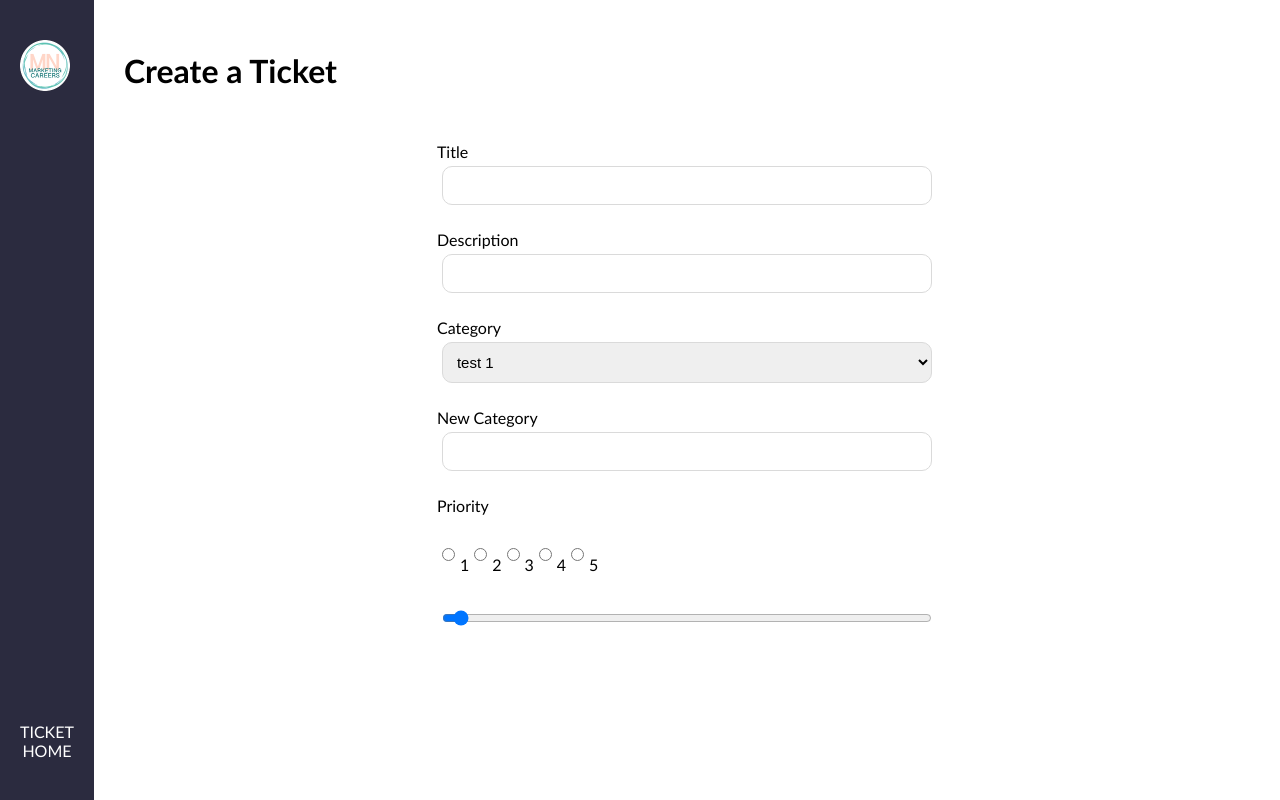
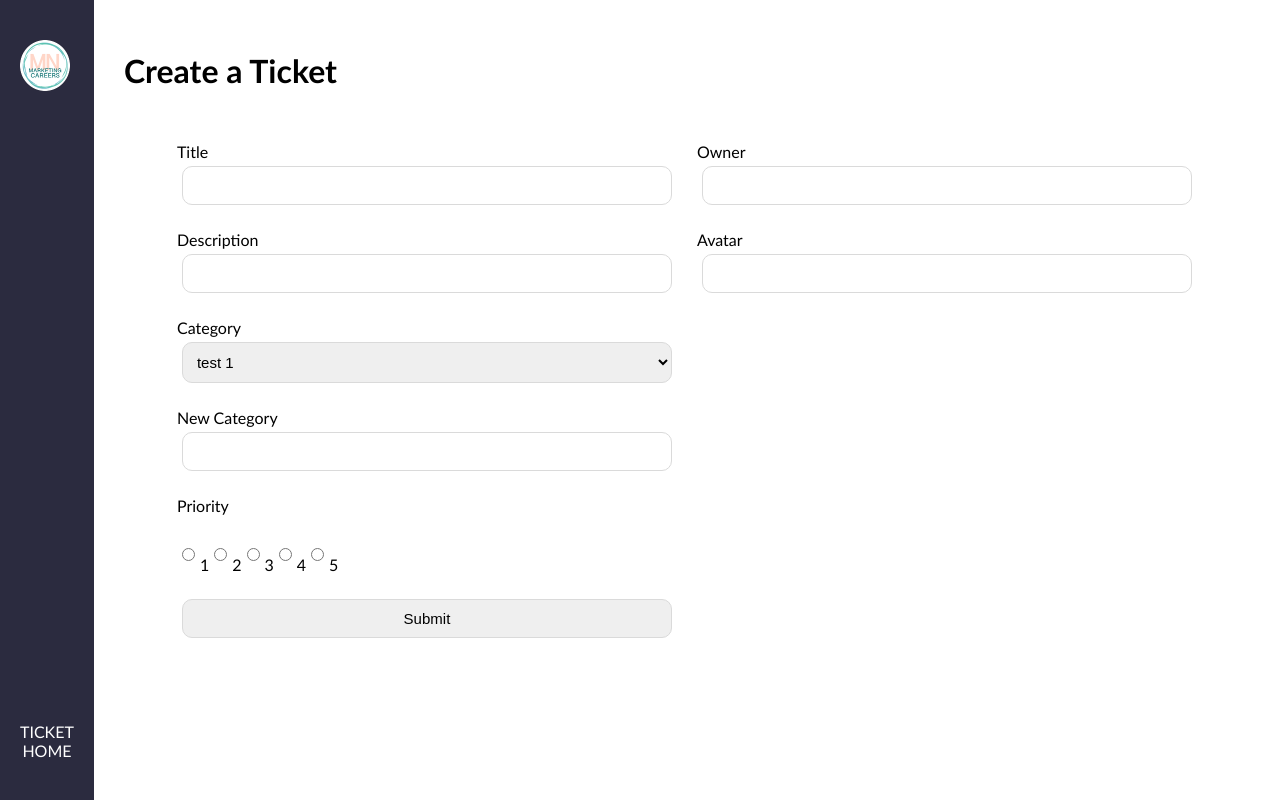
Before and after one commit to franckbushbaum/Client-Management-Platform, a React (Create React App) app: page /ticket in a window 1280 px wide. Built offline with nearby package versions, Linux system fonts and the light colour scheme; the HTML template or start-up script is replaced by a standard one.

Commit message:
Form completed and tested.

```diff
--- a/src/pages/TicketPage.js
+++ b/src/pages/TicketPage.js
@@ -11,7 +11,9 @@ const TicketPage = () => {
         timestamp: new Date().toISOString(),
         title: '',
         description: '',
-        category: []
+        category: [],
+        owner: '',
+        avatar: '',
     })
 
     const handleChange = (propertyName) => (event) => {
@@ -23,7 +25,7 @@ const TicketPage = () => {
         console.log('in Submit')
     }
 
-    const categories = ['test 1', 'test 2'];
+    const categories = ['test 1', 'test 2','455','chat', '3', 323];
 
     console.log('formData: ', formData)
 
@@ -70,7 +72,7 @@ const TicketPage = () => {
                             id="new-category"
                             name="category"
                             type="text"
-                            onChange={handleChange('new_category')}
+                            onChange={handleChange('category')}
                             required={true}
                             value={formData.category}
                         />
@@ -123,6 +125,7 @@ const TicketPage = () => {
                             <label htmlFor="priority-5">5</label>
                         </div>
 
+                {editMode && <>
                         <input
                             type="range"
                             id="progress"
@@ -132,6 +135,49 @@ const TicketPage = () => {
                             max="100"
                             onChange={handleChange}
                         />
+
+                        <label htmlFor="progress">Progress</label>
+
+                        <label>Status</label>
+                        <select
+                            name="status"
+                            value={formData.status}
+                            onChange={handleChange}
+                        >
+                            <option selected={formData.status === 'done'} value={'done'}>Done</option>
+                            <option selected={formData.status === 'working on it'} value={'working on it'}>Done</option>
+                            <option selected={formData.status === 'stuck'} value={'stuck'}>Done</option>
+                            <option selected={formData.status === 'not started'} value={'not started'}>Done</option>
+                        </select>
+                </>}
+                    <input type="submit"/>
+                    </section>
+
+                    <section>
+                        <label htmlFor='owner'>Owner</label>
+                        <input
+                            id="owner"
+                            name="owner"
+                            type="text"
+                            onChange={handleChange('owner')}
+                            required={true}
+                            value={formData.owner}
+                        />
+                        <label htmlFor='avatar'>Avatar</label>
+                        <input
+                            id="avatar"
+                            name="avatar"
+                            type="url"
+                            onChange={handleChange('avatar')}
+                            required={true}
+                            value={formData.avatar}
+                        />
+
+                        <div className="image-preview">
+                            {formData.avatar  && (
+                                <img src={formData.avatar} alt="image-preview" />
+                            )}
+                        </div>
                     </section>
                 </form>
             </div>
```
